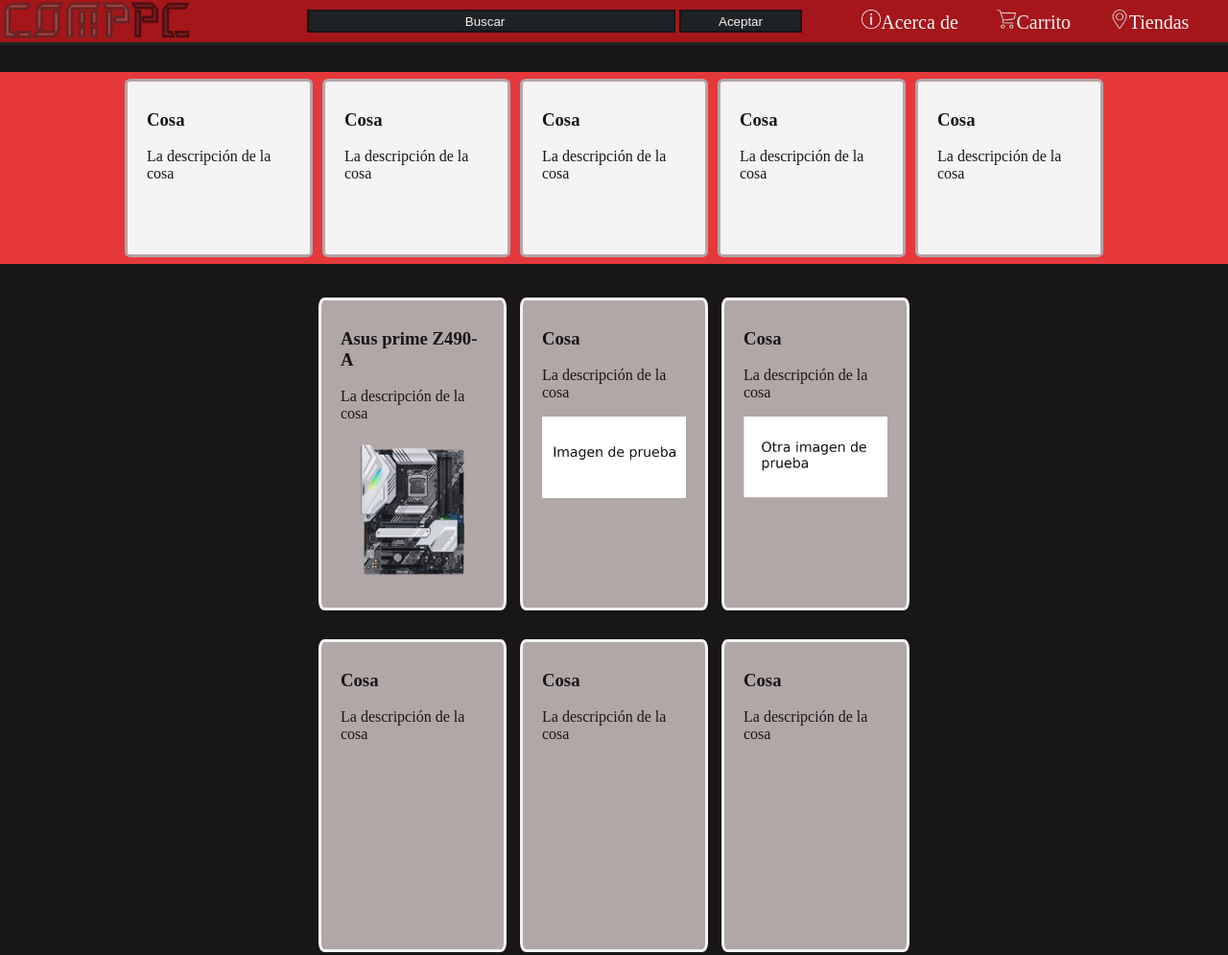
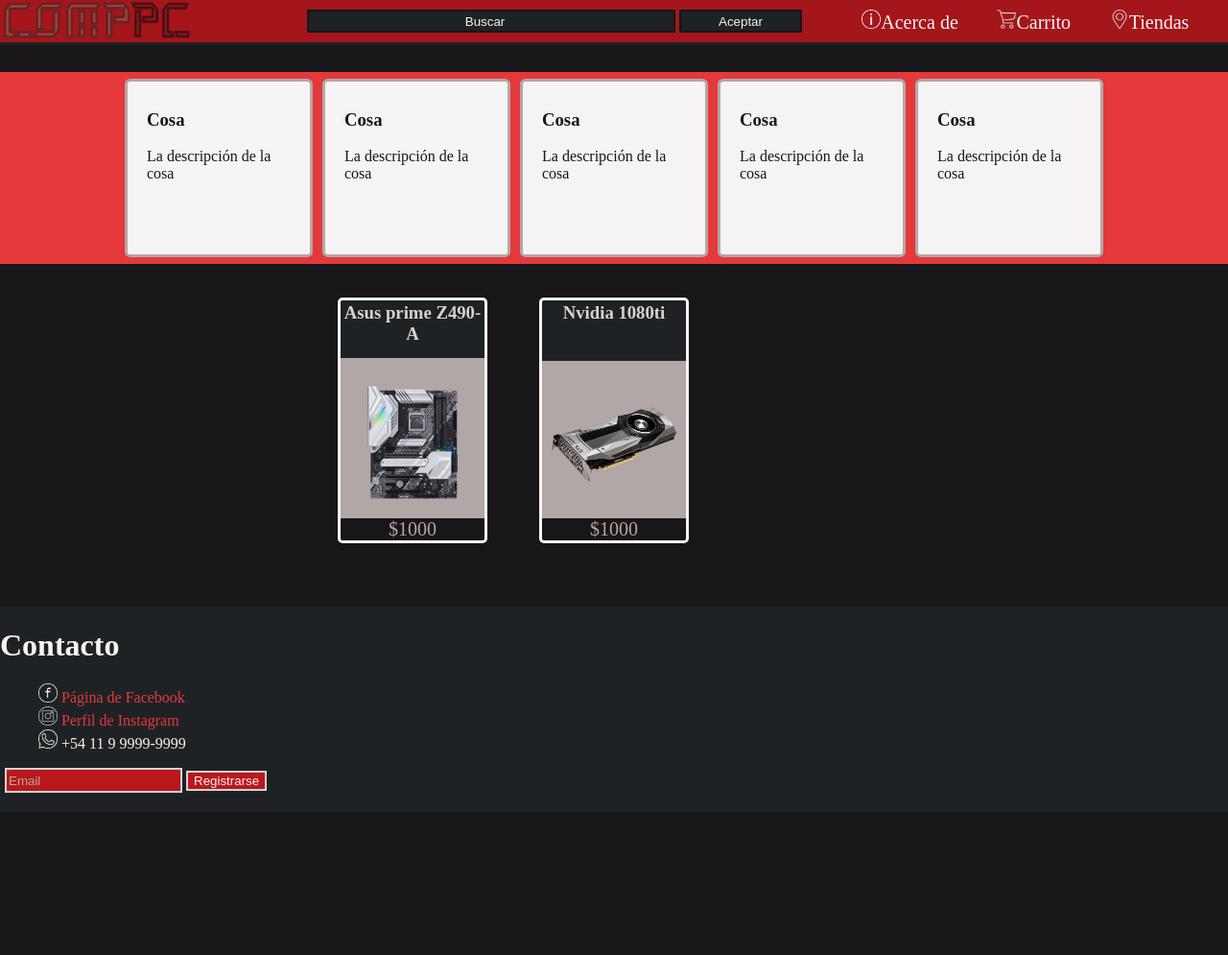
Before and after one commit to Glucthu/CompPC, a plain HTML site: page index.html in a window 1280 px wide. Shown: the top 995 px of the page at 96% size. After the commit the page ends 846 px from the top, so only its background shows below. Drawn offline with Linux system fonts and the light colour scheme.

Commit message:
product style

```diff
--- a/index.html
+++ b/index.html
@@ -57,39 +57,30 @@
             </div>
             <div id="products">
                 <a class="item" href="#">
-                        <h3>Asus prime Z490-A</h3>
-                        <p>La descripción de la cosa</p>
+                    <header>
+                        <h3 class="item-title">Asus prime Z490-A</h3>
+                    </header>
+                    <article>
                         <img src="Products/Asus prime Z490-A.png" alt="Asus prime Z490-A">
+                    </article>
+                    <footer>
+                        <p class="item-price">$1000</p>
+                    </footer>
                 </a>
                 <a class="item" href="#">
-                    <h3>Cosa</h3>
-                    <p>La descripción de la cosa</p>
-                    <img src="Products/imagen de prueba.png" alt="">
-                </a>
-                <a class="item" href="#">
-                    <h3>Cosa</h3>
-                    <p>La descripción de la cosa</p>
-                    <img src="Products/otra imagen de pureba.png" alt="">
-                </a>
-                <a class="item" href="#">
-                    <h3>Cosa</h3>
-                    <p>La descripción de la cosa</p>
-                </a>
-                <a class="item" href="#">
-                    <h3>Cosa</h3>
-                    <p>La descripción de la cosa</p>
-                </a>
-                <a class="item" href="#">
-                    <h3>Cosa</h3>
-                    <p>La descripción de la cosa</p>
-                </a>
-                <a class="item" href="#">
-                    <h3>Cosa</h3>
-                    <p>La descripción de la cosa</p>
+                    <header>
+                        <h3 class="item-title">Nvidia 1080ti</h3>
+                    </header>
+                    <article>
+                        <img src="Products/Nvidia 1080ti.png" alt="Nvidia 1080ti">
+                    </article>
+                    <footer>
+                        <p class="item-price">$1000</p>
+                    </footer>
                 </a>
             </div>
         </main>
-        <footer>
+        <footer id="page-footer">
             <h1>Contacto</h1>
             <ul id="contact-list">
                 <li><a href="#"><img id="facebook" src="Contact/facebook.png" alt="Facebook"> Página de Facebook</a></li>
--- a/styles.css
+++ b/styles.css
@@ -147,13 +147,15 @@ main{
 }
 
 .item{
+    display: flex;
+    flex-direction: column;
+    justify-content: space-between;
     color: var(--col1);
     border: var(--col9) 3px solid;
-    border-radius: 3%;
+    border-radius: 5px;
     width: 75%;
-    height: 300px;
+    height: 250px;
     margin: 5px;
-    padding: 10px 20px;
     background-color: var(--col7);
     text-decoration: none;
 }
@@ -162,7 +164,37 @@ main{
     animation-name: expand;
     animation-duration: 0.2s;
     animation-fill-mode: forwards;
-    border: var(--col3) 3px solid;
+    border: var(--col6) 3px solid;
+}
+
+.item-title{
+    margin: 0;
+    text-align: center;
+}
+
+.item header{
+    background-color: var(--col2);
+    color: var(--col8);
+    border-radius: 2px 2px 0 0;
+    padding: 2px;
+    flex-grow: 1;
+}
+
+.item article{
+    margin: 10px 10px 0 10px;
+    flex-grow: 2;
+}
+
+.item footer{
+    background-color: var(--col1);
+    color: var(--col7);
+    border-radius: 0 0 2px 2px;
+}
+
+.item footer p{
+    font-size: 1.25em;
+    text-align: center;
+    margin: 0;
 }
 
 @keyframes expand{
@@ -176,10 +208,13 @@ main{
 }
 
 .item img{
+    position: relative;
     width: 100%;
+    top: 50%;
+    transform: translateY(-50%);
 }
 
-footer{
+#page-footer{
     color: var(--col9);
     background-color: var(--col2);
     position: absolute;
@@ -265,11 +300,6 @@ footer{
         grid-template-columns: repeat(auto-fit, 200px);
     }
 
-    .item{
-        height: 250px;
-
-    }
-
     .item h3{
         font-size: 0.9em;
     }
```
Also changed, not shown: Products/Nvidia 1080ti.png (added), Products/imagen de prueba.png (deleted), Products/otra imagen de pureba.png (deleted).
